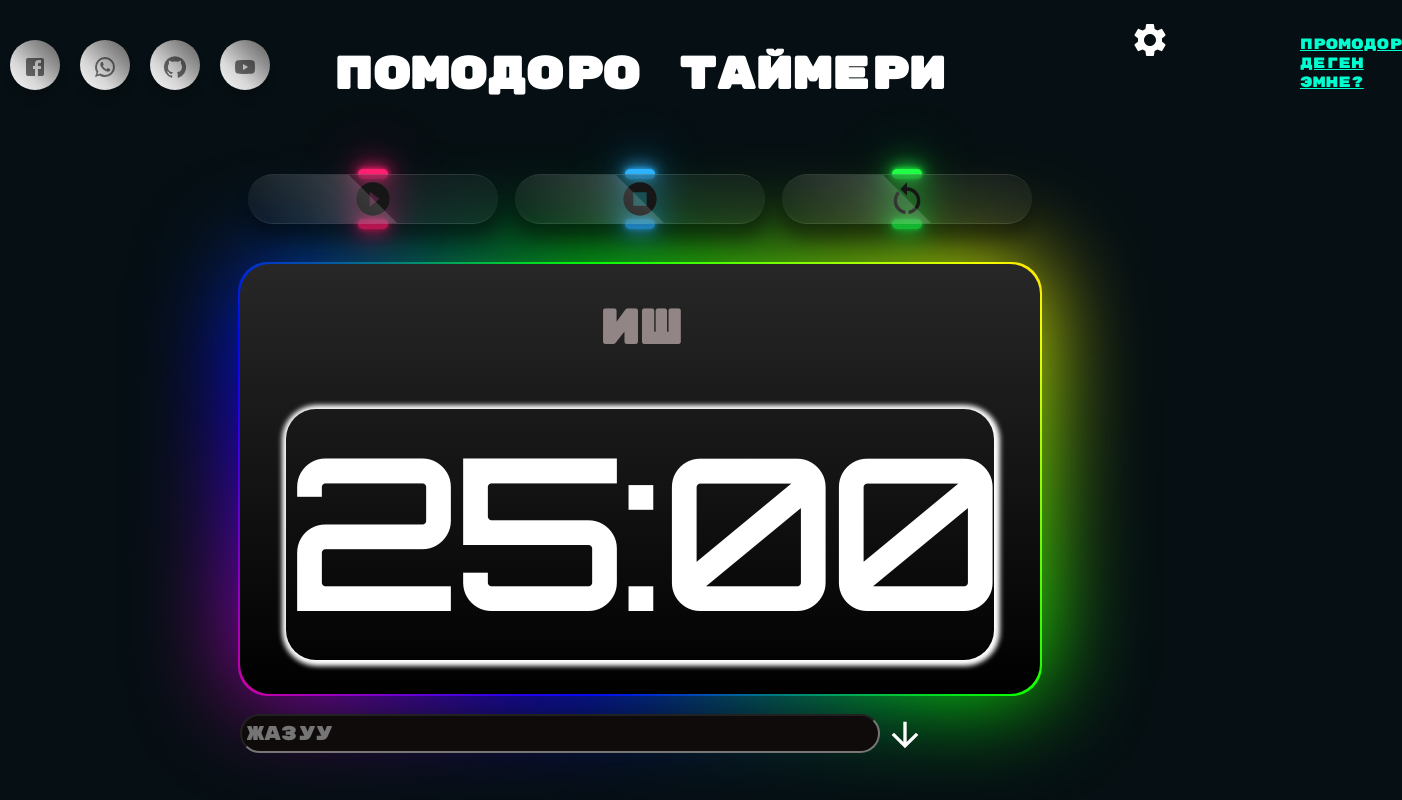
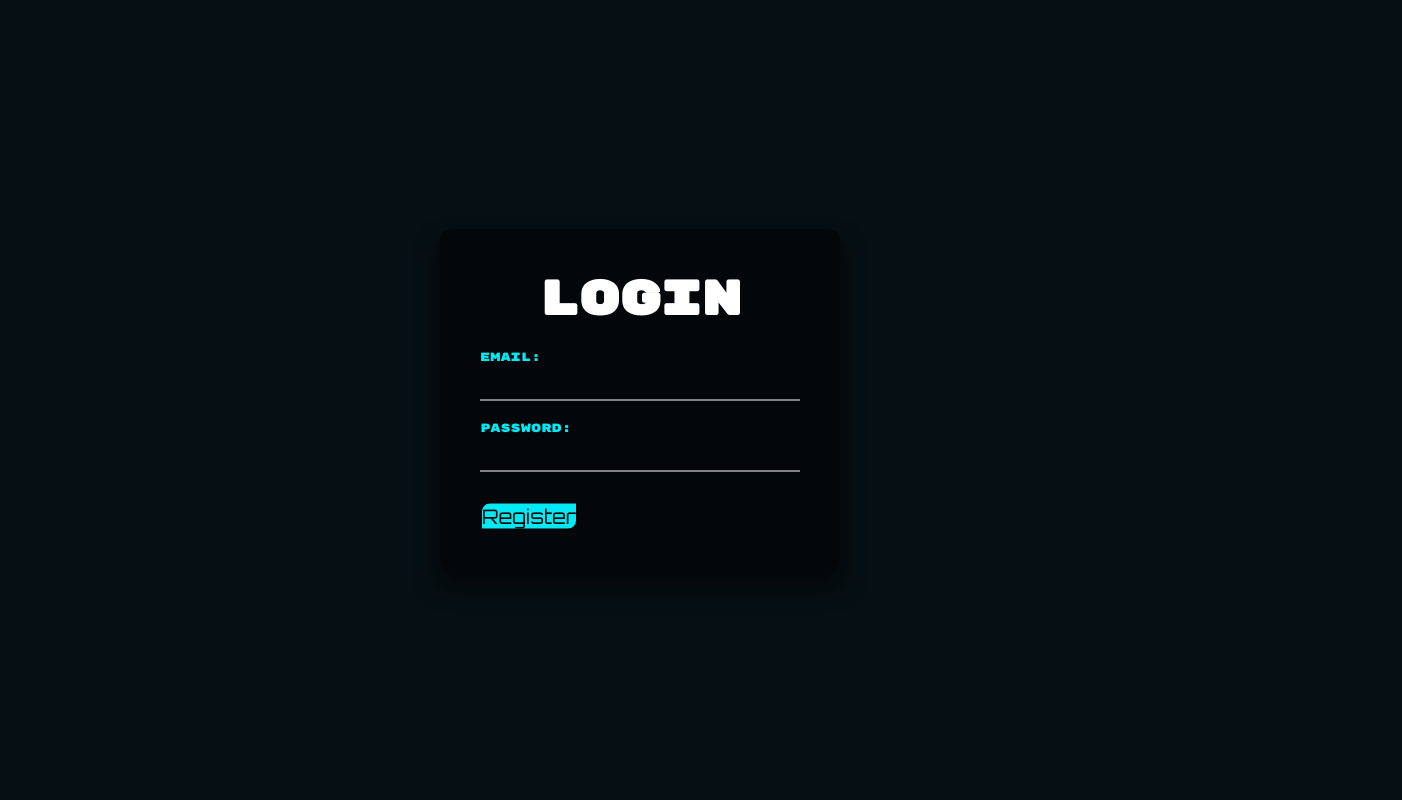
Before and after one commit to kutman2007/Promodoro, a React (Vite) app: page / in a window 1280 px wide. Shown: the whole page, 1402 px wide, since content can reach past the window. Built offline with nearby package versions, Linux system fonts and the light colour scheme.

Commit message:
add: red

```diff
--- a/src/App.jsx
+++ b/src/App.jsx
@@ -10,14 +10,14 @@ const App = () => {
   };
   return (
     <div>
-      {/* {loggin ? (
+      {loggin ? (
         <div>
          <Pomodoro/>
         </div>
       ) : (
         <RegistrationForm onLogin={handleLogin} />
-      )} */}
-          <Pomodoro/>
+      )}
+          {/* <Pomodoro/> */}
     </div>
   );
 };
```
